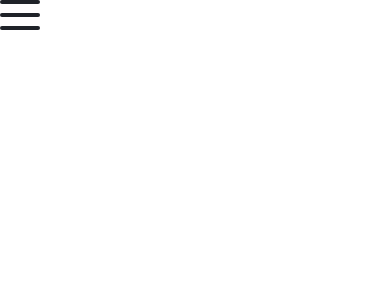
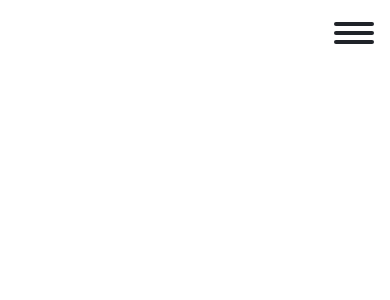
Before and after one commit to terrancecorley/rick-and-morty-api-clone, a React (Create React App) app: page / in a window 390 px wide. Shown: the top 300 px of the page. Built offline with nearby package versions, Linux system fonts and the light colour scheme.

Commit message:
added mobile nav overlay + ham menu animation

```diff
--- a/src/App.js
+++ b/src/App.js
@@ -56,6 +56,8 @@ const GlobalStyle = createGlobalStyle`
   body {
     line-height: 1.5;
     font-family: var(--font-family--primary);
+
+    padding: 0 4%;
   }
 
   a {
--- a/src/components/Header.js
+++ b/src/components/Header.js
@@ -2,10 +2,48 @@ import React, { Component, Fragment } from 'react'
 import styled, { css } from 'styled-components';
 
 const HeaderEl = styled.header`
-
+  padding-top: 1em;
+  padding-bottom: 1em;
 `
 
 const MobileNav = styled.nav`
+  display: flex;
+  flex-direction: column;
+  align-items: flex-end;
+  ${props => props.clicked && css`
+    position: relative;
+  `}
+
+  ul {
+    font-size: 1.5em;
+    text-align: center;
+    align-self: center;
+  }
+`
+
+const AbsoluteWrapper = styled.div`
+  ${props => props.clicked && css`
+    position: fixed;
+    height: 100%;
+    width: 100%;
+    top: 0;
+    left: 0;
+
+    > div {
+      right: 4%;
+      top 1em;
+      position: absolute;
+    }
+
+    ul {
+      margin-top: 5em;
+      text-transform: uppercase;
+    }
+
+    li {
+      margin-bottom: 1em;
+    }
+  `}
 `
 
 const Nav = styled.nav`
@@ -13,35 +51,68 @@ const Nav = styled.nav`
 `
 
 const BurgerMenu = styled.div`
-  display: flex;
-  flex-direction: column;
-  justify-content: space-between;
+  position: relative;
+  height: 30px;
   width: 40px;
-  height: 30px;
 
   :hover {
     cursor: pointer;
   }
 
   div {
+    position: absolute;
     border-radius: 4px;
+    width: 100%;
     height: 4px;
     background-color: var(--bg-color--primary);
+    transition: transform 0.4s ease-in-out, opacity 0.4s ease-in-out, top 0.2s ease-in-out;
   }
+
+  > div:nth-child(1n) {
+    top: 19%;
+  }
+
+  > div:nth-child(2n) {
+    top: 49%;
+  }
+
+  > div:nth-child(3n) {
+    top: 79%;
+  }
+
+  ${props => props.clicked && css`
+    > div {
+      top: 49% !important;
+    }
+
+    div:first-child {
+      transform: rotate(45deg);
+    }
+
+    div:nth-child(2n) {
+      opacity: 0;
+    }
+
+    div:nth-child(2n),
+    div:nth-child(3n) {
+      transform: rotate(-45deg);
+    }
+  `}
 `
 
 export default function Header(props) {
 
   return (
     <HeaderEl>
-      <MobileNav className="is-displayed--mobile">
-        <BurgerMenu onClick={props.navMenuClicked}>
+      <MobileNav className="is-displayed--mobile" clicked={props.clicked}>
+        <AbsoluteWrapper clicked={props.clicked}>
+          <BurgerMenu onClick={props.navMenuClicked} clicked={props.clicked}>
             <div></div>
             <div></div>
             <div></div>
           </BurgerMenu>
           <ul className="hidden" id="js-nav-links">
-          <li><a href="#">Mobile Nav</a></li>
+            <li><a href="#">Home</a></li>
             <li><a href="#">About</a></li>
             <li><a href="#">Documentation</a></li>
             <li>
@@ -51,11 +122,12 @@ export default function Header(props) {
               </a>
             </li>
           </ul>
+        </AbsoluteWrapper>
       </MobileNav>
 
       <Nav className="is-hidden--mobile">
         <ul>
-          <li><a href="#">Reg Nav</a></li>
+          <li><a href="#">Home</a></li>
           <li><a href="#">About</a></li>
           <li><a href="#">Documentation</a></li>
           <li>
```
Lines whose indentation alone changed are shown as unchanged.
